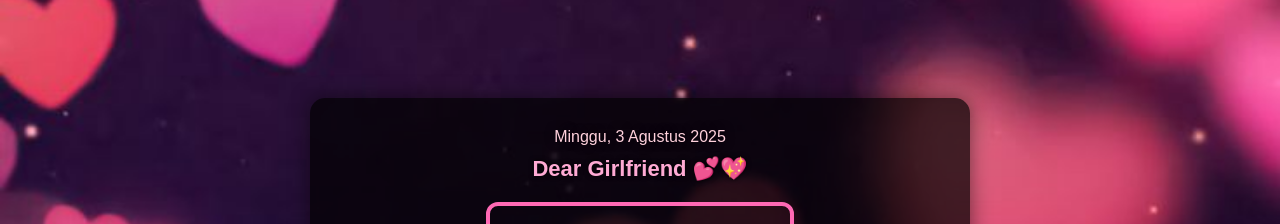
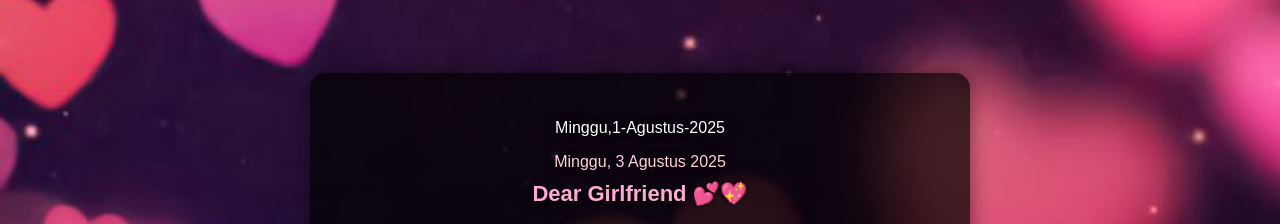
Before and after one commit to mikosaputra99/pplk, a plain HTML site: page index.html in a window 1280 px wide. Shown: the top 224 px of the page. Drawn offline with Linux system fonts and the light colour scheme; grey boxes are pictures that could not be loaded.

Commit message:
Update index.html

```diff
--- a/index.html
+++ b/index.html
@@ -125,8 +125,10 @@
 <body>
 
   <div class="container">
-    <!-- Tanggal dan Ucapan -->
-    <div class="date" id="tanggal">Minggu,1-Agustus-2025</div>
+
+    <p>Minggu,1-Agustus-2025</p>
+    <div class="date" id="tanggal">
+     Minggu,1-Agustus-2025</div>
     <div class="message">Dear Girlfriend 💕💖</div>
 
     <!-- VIDEO -->
```
